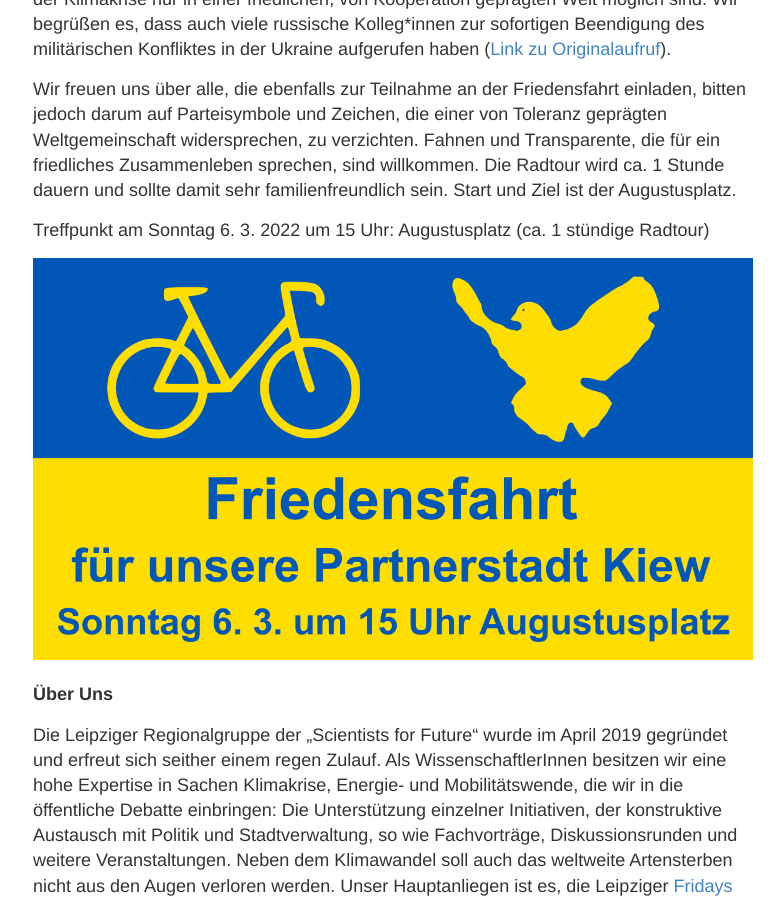
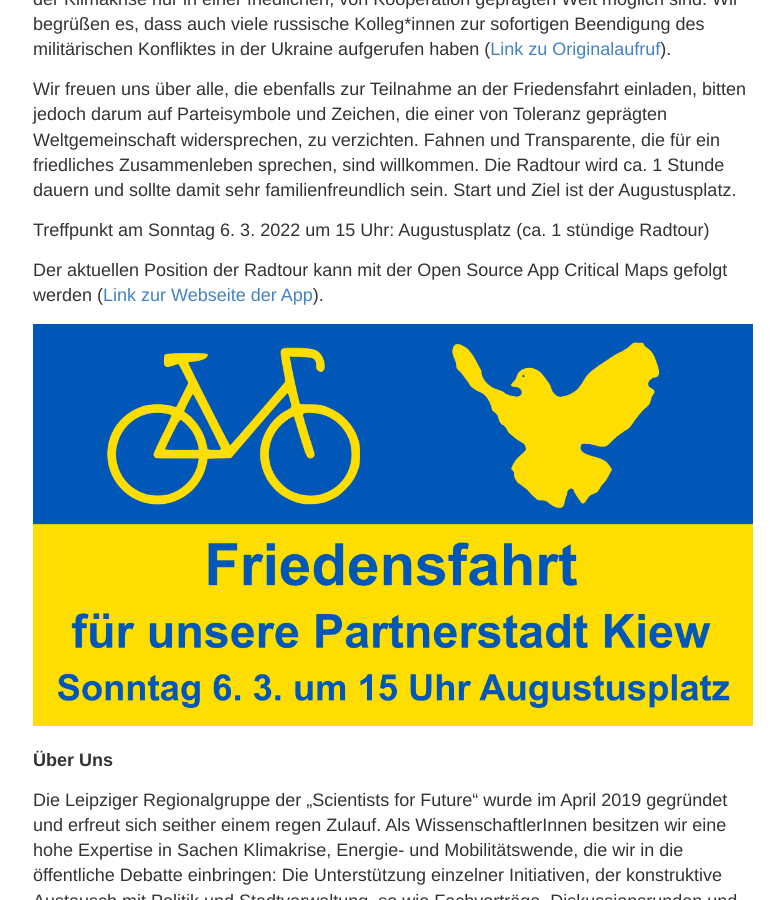
Before and after one commit to s4f-leipzig/s4f-leipzig.github.io, a Jekyll site: the page built from index.md, in a window 1280 px wide and 900 px high, scrolled down 703 px. Shown: the whole window, without its empty margins (247-1031 px from the left). Built offline with Jekyll 4.4.1, drawn with Linux system fonts in a browser that asks for light colours.

Commit message:
Update index.md

```diff
--- a/index.md
+++ b/index.md
@@ -11,6 +11,8 @@ Die Scientist for Future Leipzig laden zu einer „Friedensfahrt für unsere Par
 Wir freuen uns über alle, die ebenfalls zur Teilnahme an der Friedensfahrt einladen, bitten jedoch darum auf Parteisymbole und Zeichen, die einer von Toleranz geprägten Weltgemeinschaft widersprechen, zu verzichten. Fahnen und Transparente, die für ein friedliches Zusammenleben sprechen, sind willkommen. Die Radtour wird ca. 1 Stunde dauern und sollte damit sehr familienfreundlich sein. Start und Ziel ist der Augustusplatz.
 
 Treffpunkt am Sonntag 6. 3. 2022 um 15 Uhr: Augustusplatz (ca. 1 stündige Radtour)
+
+Der aktuellen Position der Radtour kann mit der Open Source App Critical Maps gefolgt werden (<a href="https://www.criticalmaps.net/">Link zur Webseite der App</a>).
 
 ![](/images/Friedensfahrt.png)
 
```
